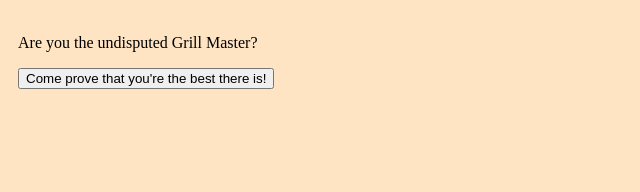
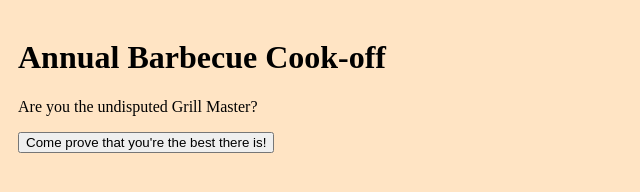
Before and after one commit to Grillmastah47/mis310-project, a plain HTML site: page EventInformation.html in a window 1280 px wide. Shown: the whole page, without its empty margins (0-640 px from the left). Drawn offline with Linux system fonts and the light colour scheme.

Commit message:
Added a heading to EventInformation.html

```diff
--- a/EventInformation.html
+++ b/EventInformation.html
@@ -7,6 +7,7 @@
     <title>Annual Barbecue Cook-off</title>
 </head>
 <body>
+<h1>Annual Barbecue Cook-off</h1>
 <p id="event-message">
     Are you the undisputed Grill Master?
 </p>
```
